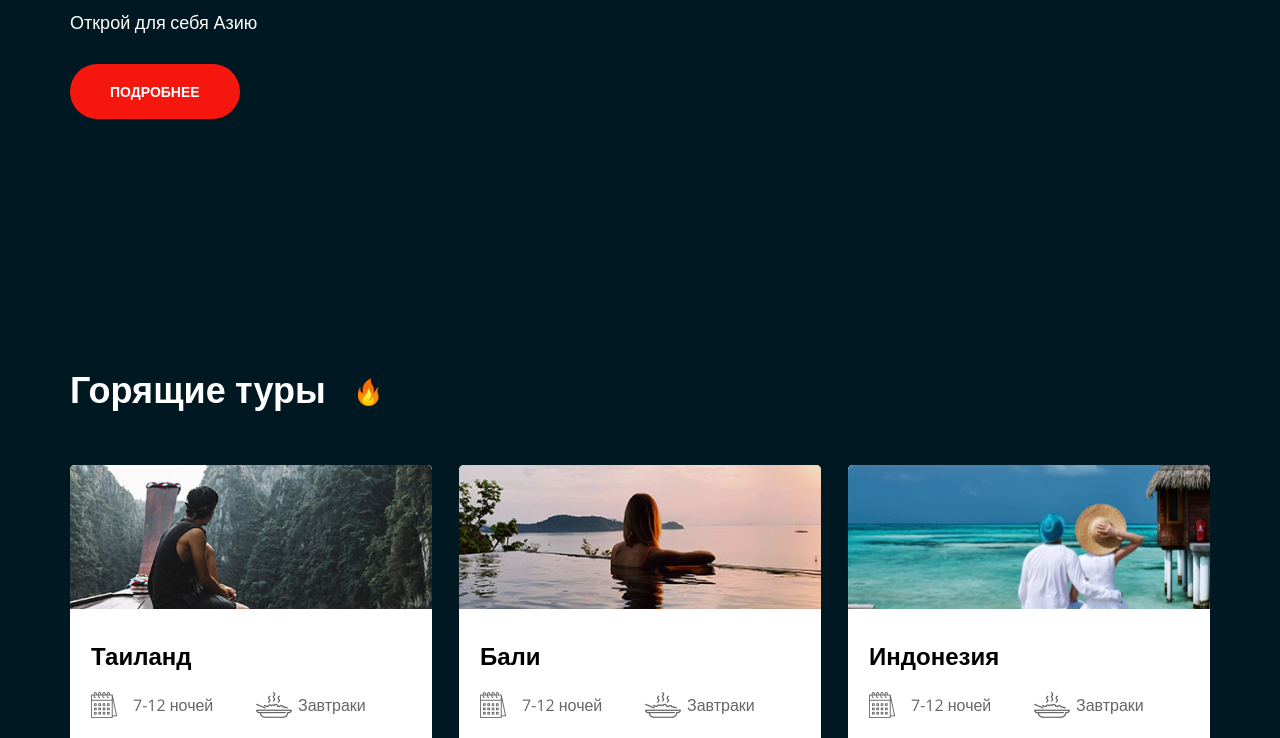
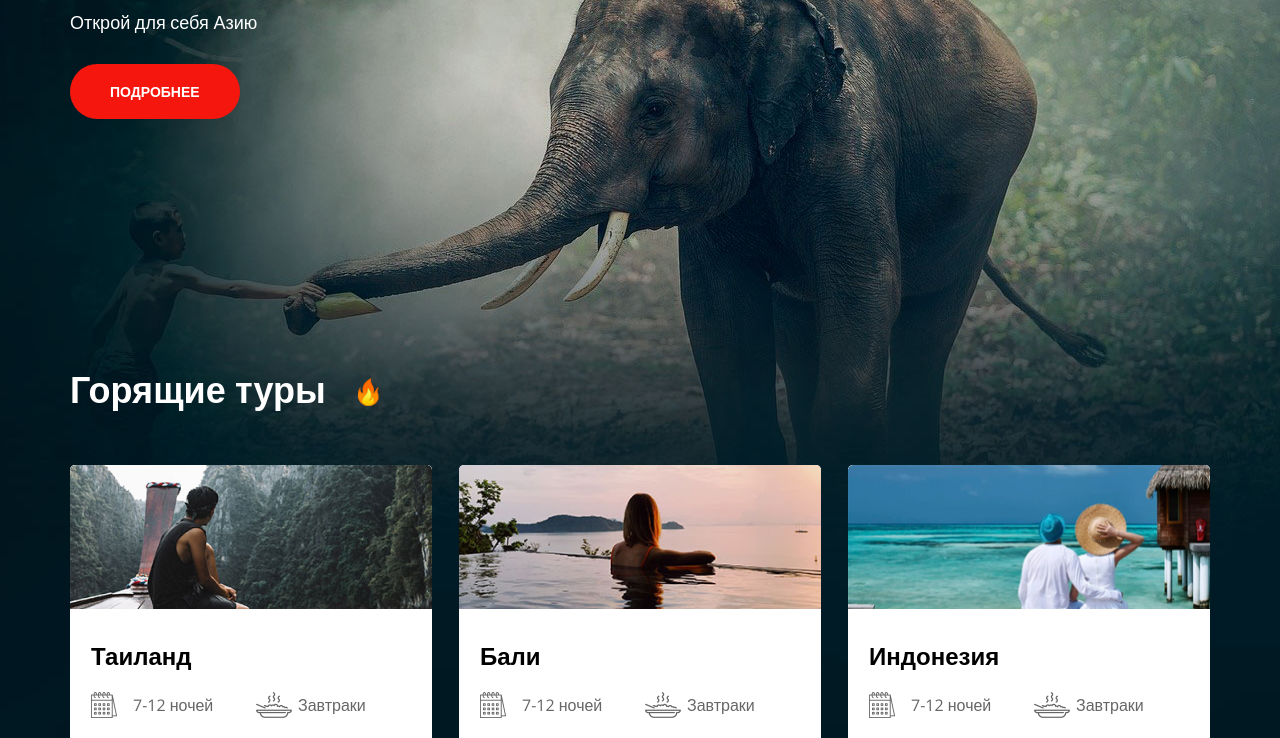
Before and after one commit to Timurka65/air-asia, a plain HTML site: page index.html in a window 1280 px wide. Shown: the part 410-1148 px from the top of the page. Drawn offline with nearby package versions, Linux system fonts and the light colour scheme; files whose address does not match are found by name.

Commit message:
Update main.css

```diff
--- a/styles/blocks/main.css
+++ b/styles/blocks/main.css
@@ -1,5 +1,5 @@
 .main-page {
-    background: url(air-asia/img/bg-top.jpg) center top no-repeat, url(air-asia/img/bg-bottom.jpg) center bottom 140px no-repeat;
+    background: url(/air-asia/img/bg-top.jpg) center top no-repeat, url(/air-asia/img/bg-bottom.jpg) center bottom 140px no-repeat;
 }
 
 .services-page {
```
